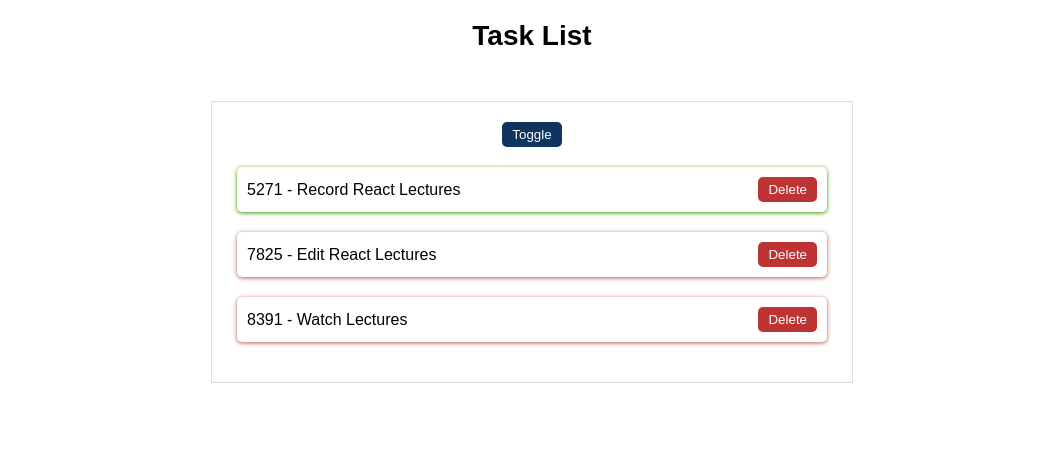
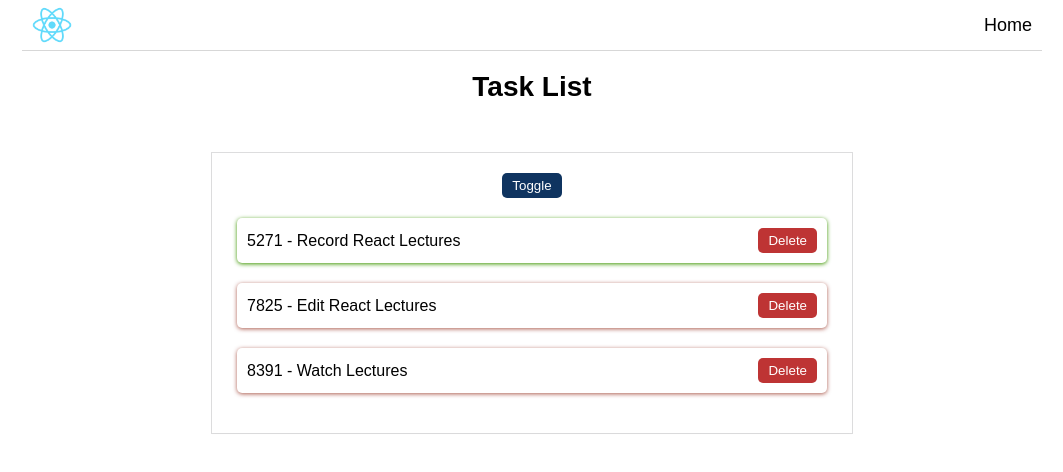
Before and after one commit to Jv2350/React-Practice, a React (Create React App) app in the folder 5_state-management-basics/: page / in a window 1280 px wide. Shown: the top 472 px of the page, without its empty margins (108-1171 px from the left). Built offline with nearby package versions, Linux system fonts and the light colour scheme.

Commit message:
Add multiple reusable components and implement React Fragments

```diff
--- a/5_state-management-basics/src/App.js
+++ b/5_state-management-basics/src/App.js
@@ -1,40 +1,12 @@
-import { useState } from "react";
+import { Header } from "./components/Header";
+import { TaskList } from "./components/TaskList";
 import "./App.css";
 
 function App() {
-  const [tasks, setTasks] = useState([
-    { id: 5271, name: "Record React Lectures", completed: true },
-    { id: 7825, name: "Edit React Lectures", completed: false },
-    { id: 8391, name: "Watch Lectures", completed: false },
-  ]);
-  const [show, setShow] = useState(true);
-
-  function handleDelete(id) {
-    setTasks(tasks.filter((task) => task.id !== id));
-  }
-
   return (
     <div className="App">
-      <h1>Task List</h1>
-      <ul>
-        <button className="trigger" onClick={() => setShow(!show)}>
-          Toggle
-        </button>
-        {show &&
-          tasks.map((task) => (
-            <li
-              key={task.id}
-              className={task.completed ? "completed" : "incomplete"}
-            >
-              <span>
-                {task.id} - {task.name}
-              </span>
-              <button onClick={() => handleDelete(task.id)} className="delete">
-                Delete
-              </button>
-            </li>
-          ))}
-      </ul>
+      <Header />
+      <TaskList />
     </div>
   );
 }
--- /dev/null
+++ b/5_state-management-basics/src/components/Header.js
@@ -0,0 +1,10 @@
+import Logo from "../assets/logo.png";
+
+export const Header = () => {
+  return (
+    <header>
+      <img src={Logo} alt="" />
+      <a href="/">Home</a>
+    </header>
+  );
+};
```
Also changed, not shown: 5_state-management-basics/src/assets/logo.png (added).
